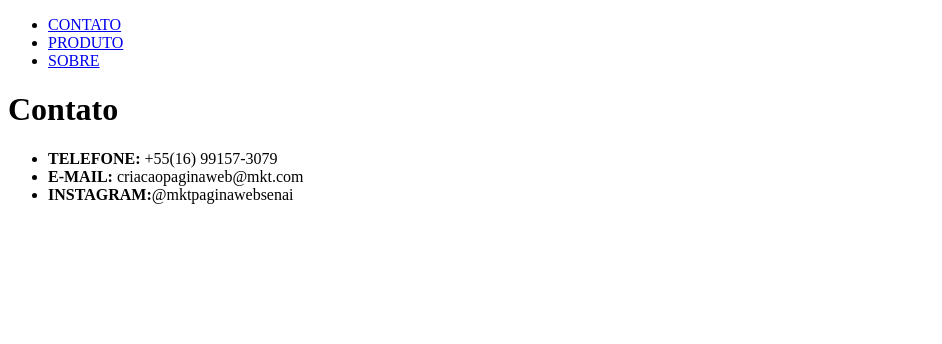
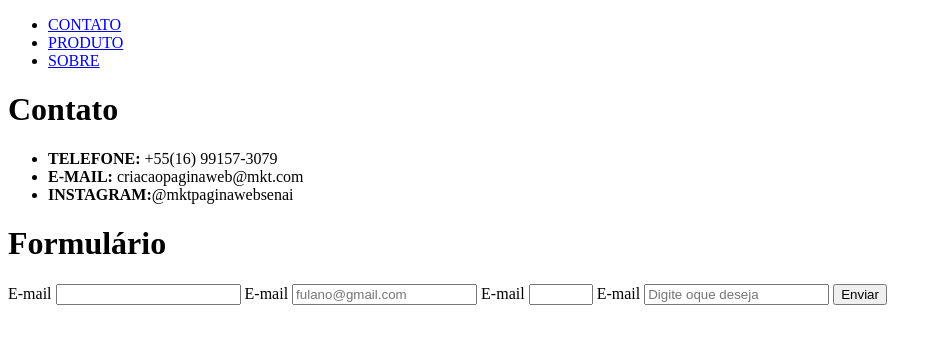
Before and after one commit to henriquelazarorib07/aula-html, a plain HTML site: page contato.html in a window 1280 px wide. Shown: the whole page, without its empty margins (0-942 px from the left). Drawn offline with Linux system fonts and the light colour scheme.

Commit message:
criano um formulario

```diff
--- a/contato.html
+++ b/contato.html
@@ -29,3 +29,20 @@
 
 </body>
 </html>
+
+    <h1>Formulário</h1>
+        <form action="/enviarContato" methad="post">
+            <label for="nome">E-mail</label>
+            <input type="text" name="E-mail" id="idade" min="0" max="110" required>
+
+            <label for="E-mail">E-mail</label>
+            <input type="email" name="e-mail" id="e-mail" placeholder="fulano@gmail.com" required>
+
+            <label for="idade">E-mail</label>
+            <input type="number" name="idade" id="idade" min="0" max="110" required>
+
+            <label for="mensagem">E-mail</label>
+            <input name="mensagem" id="mensagem" max="400" rows="4" placeholder="Digite oque deseja" required>
+
+            <button type="Submit">Enviar</button>
+            </form>
```
